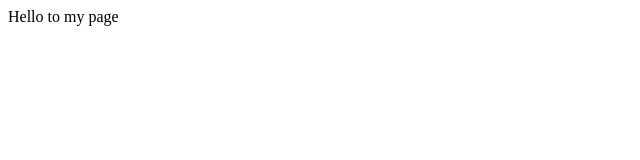
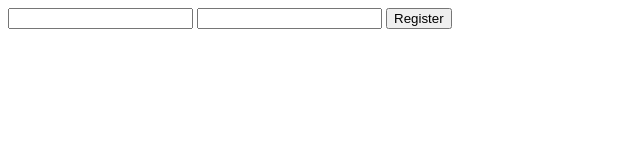
Before and after one commit to PetarGeorgiev-hash/bestboot, a website: page public/login.html in a window 1280 px wide. Shown: the whole page, without its empty margins (0-640 px from the left). Drawn offline with Linux system fonts and the light colour scheme.

Commit message:
added some basic code

```diff
--- /dev/null
+++ b/db/db.js
@@ -0,0 +1,4 @@
+const sqlite3 = require("sqlite3");
+const db = new sqlite3.Database("users.db");
+
+module.exports = db;
--- a/package.json
+++ b/package.json
@@ -7,5 +7,9 @@
     "test": "node server.js"
   },
   "author": "Petar Georgiev",
-  "license": "ISC"
+  "license": "ISC",
+  "dependencies": {
+    "dotenv": "^16.3.1",
+    "sqlite3": "^5.1.6"
+  }
 }
--- a/public/index.html
+++ b/public/login.html
@@ -6,6 +6,10 @@
     <title>Document</title>
   </head>
   <body>
-    Hello to my page
+    <form action="/login/register" method="post">
+      <input name="email" type="email" />
+      <input name="password" type="password" />
+      <button>Register</button>
+    </form>
   </body>
 </html>
```
Also changed, not shown: 3 other files.
